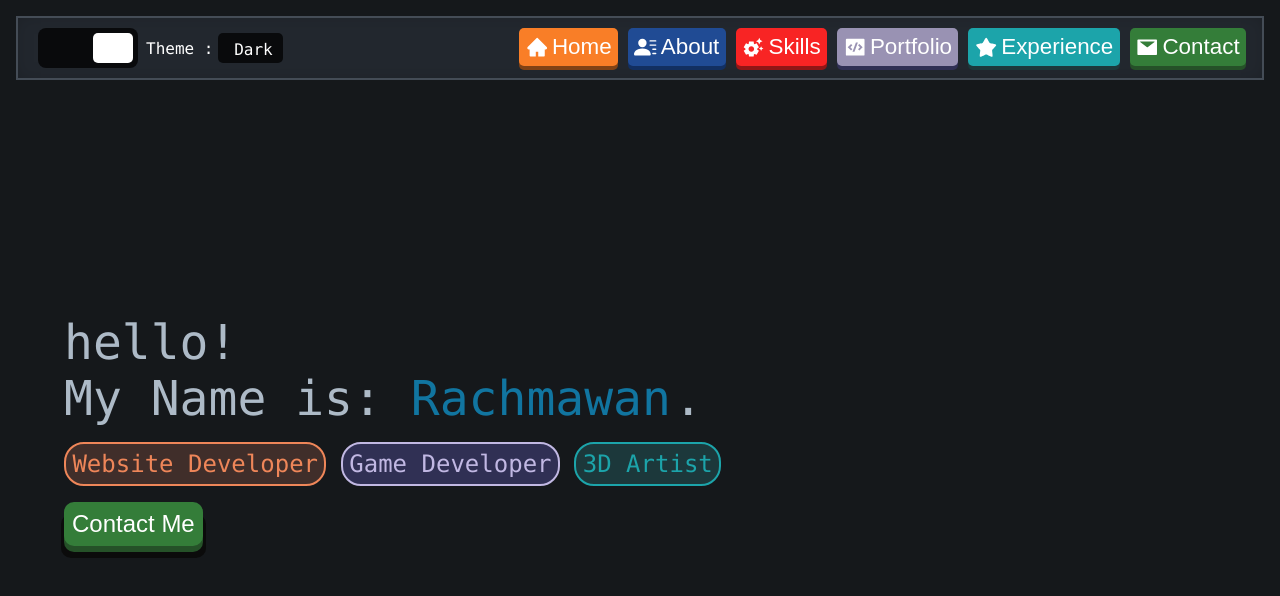
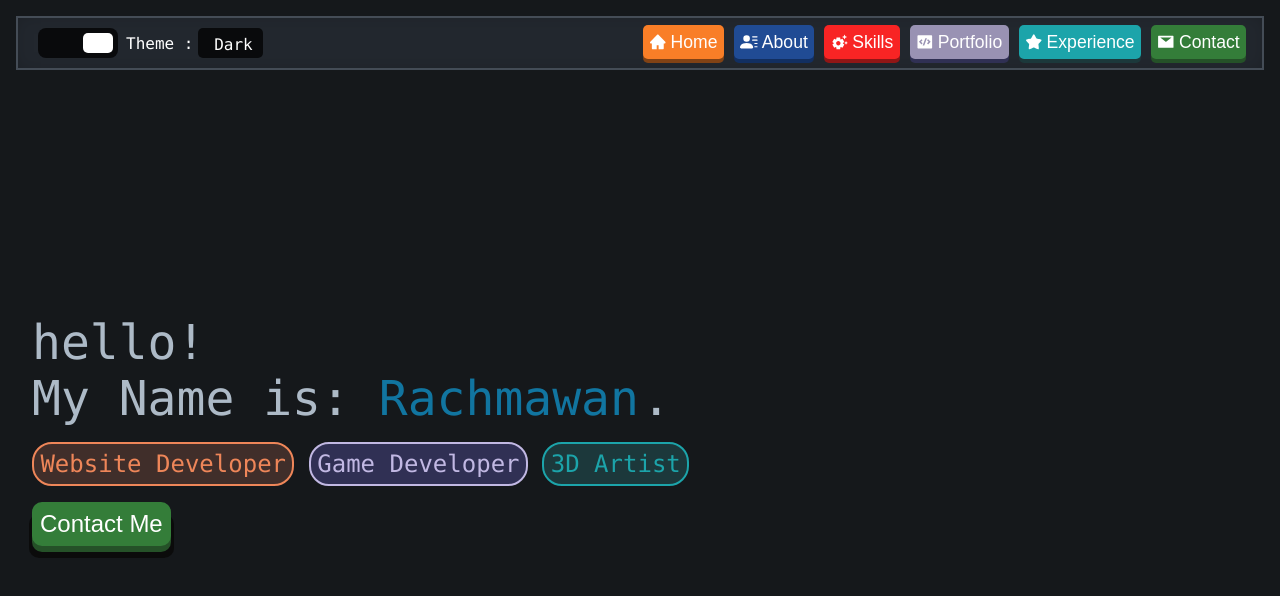
Before and after one commit to FellowMustard/Portfolio-Website, a Next.js app: page / in a window 1280 px wide. Shown: the top 596 px of the page. Built offline with nearby package versions, Linux system fonts and the light colour scheme.

Commit message:
Scaling and resizing UI

```diff
--- a/styles/Home.module.css
+++ b/styles/Home.module.css
@@ -3,7 +3,7 @@
   align-items: center;
   justify-content: space-between;
   height: 100vh;
-  padding: 0 4rem;
+  padding: 0 2rem;
 }
 .leftHome {
   position: relative;
--- a/styles/Navbar.module.css
+++ b/styles/Navbar.module.css
@@ -1,6 +1,6 @@
 .navbarContainer {
   width: calc(100%-1rem);
-  height: 60px;
+  height: 50px;
   margin: 1rem;
   border: 2px solid var(--nav-border);
   box-shadow: 0px 0px 30px -20px rgba(0, 0, 0, 0.75) inset;
@@ -57,7 +57,7 @@
   align-items: center;
   color: #fff;
   gap: 4px;
-  font-size: 1.4rem;
+  font-size: 1.1rem;
   padding: 0.4rem;
   border-radius: 5px;
   z-index: 2;
--- a/styles/globals.css
+++ b/styles/globals.css
@@ -43,8 +43,8 @@ button {
   position: relative;
   outline: 0;
   border-radius: 8px;
-  width: 100px;
-  height: 40px;
+  width: 80px;
+  height: 30px;
   background-color: #437bc0;
   z-index: 1;
   cursor: pointer;
@@ -55,9 +55,9 @@ button {
 #themeSwitch::after {
   content: "";
   position: absolute;
-  width: 40px;
+  width: 30px;
   border-radius: 5px;
-  height: 30px;
+  height: 20px;
   background-color: #fff;
   z-index: 2;
   top: 5px;
@@ -65,6 +65,6 @@ button {
   transition: 0.2s ease-out;
 }
 #themeSwitch:checked::after {
-  left: 55px;
+  left: 45px;
   transition: 0.2s ease-out;
 }
```
